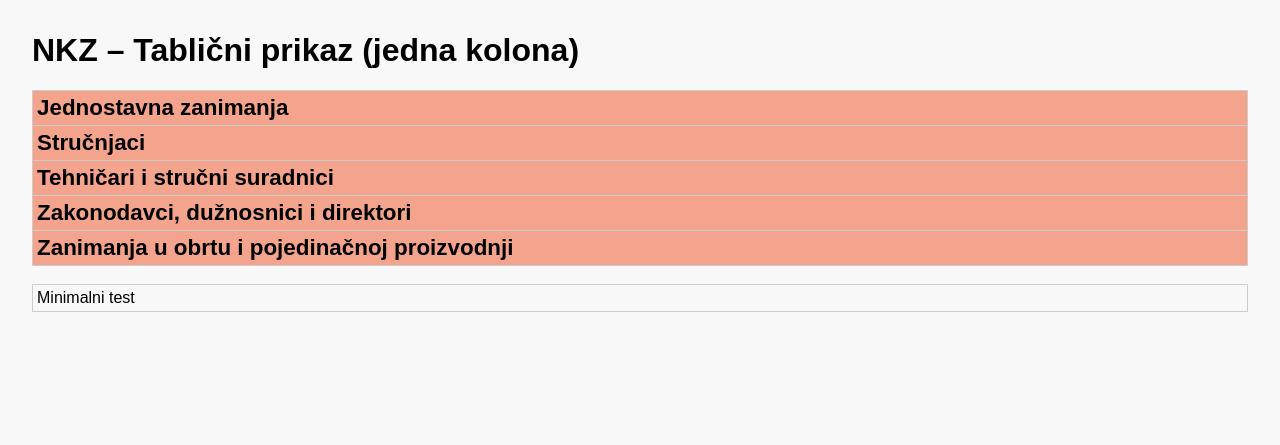
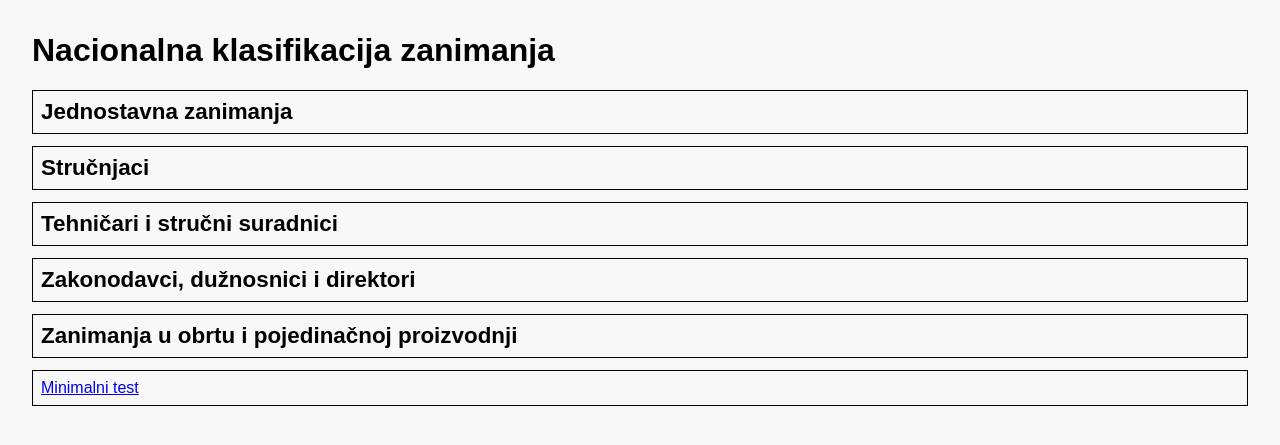
Before and after one commit to gluncic/NKZ10, a FastAPI app: page / in a window 1280 px wide. Shown: the top 445 px of the page. Run offline with FastAPI, Linux system fonts and the light colour scheme; some libraries are stand-ins or nearby versions.

Commit message:
Update index.html 17

```diff
--- a/templates/index.html
+++ b/templates/index.html
@@ -2,81 +2,79 @@
 <html lang="hr">
 <head>
   <meta charset="UTF-8">
-  <title>NKZ – Zanimanja (Jednostupčani prikaz)</title>
+  <title>NKZ – Zanimanja</title>
   <meta http-equiv="Content-Security-Policy" content="default-src 'self' https://unpkg.com; script-src 'self' 'unsafe-inline' https://unpkg.com; style-src 'self' 'unsafe-inline';">
   <style>
     body {
       font-family: sans-serif;
       margin: 2em;
       background: #f8f8f8;
+    }
+    .blok {
+      margin-bottom: 12px;
+      padding: 8px;
+      border: 1px solid black; /* Kvadratni obrub oko svake "ćelije" */
+    }
+    /* Prva razina: rod */
+    .rod-link {
       color: black;
-    }
-    table {
-      border-collapse: collapse;
-      width: 100%;
-    }
-    td {
-      border: 1px solid #ccc;
-      padding: 4px;
-    }
-    /* Stilovi za pojedinačne razine */
-    .rod-row {
-      background-color: rgba(242,80,34,0.5);
       font-size: 1.4em;
       font-weight: bold;
+      text-decoration: none;
     }
-    .group-row {
-      background-color: rgba(0,120,215,0.5);
+    /* Druga razina: skupina */
+    .skupina-link {
+      margin-left: 20px;
+      color: black;
       font-size: 1.2em;
       font-weight: bold;
+      text-decoration: none;
     }
-    .occupation-row {
-      background-color: #ffffff;
+    /* Treća razina: zanimanje */
+    .zanimanje-link {
+      margin-left: 40px;
+      color: black;
       font-size: 1em;
+      text-decoration: none;
     }
+    /* Opis zanimanja */
     .opis {
-      margin-top: 6px;
+      margin-left: 60px;
+      margin-top: 5px;
       background: #f0f0f0;
       padding: 10px;
       font-style: italic;
       border-radius: 5px;
       color: black;
     }
-    a {
-      text-decoration: none;
-      color: black;
+    ul {
+      list-style-type: none;
+      padding-left: 0;
+    }
+    li {
+      margin: 4px 0;
     }
   </style>
 </head>
 <body>
-  <h1>NKZ – Tablični prikaz (jedna kolona)</h1>
-  <table>
-    <tbody id="main-tbody">
-      {% for item in rods %}
-        <tbody id="tbody-{{ item.slug }}">
-          <tr class="rod-row" id="rod-{{ item.slug }}">
-            <td>
-              <a class="rod-link" href="#" hx-get="/skupine/{{ item.slug }}" hx-target="#tbody-{{ item.slug }}" hx-swap="innerHTML">
-                {{ item.rod }}
-              </a>
-            </td>
-          </tr>
-        </tbody>
-      {% endfor %}
-    </tbody>
-  </table>
-  <br>
-  <table>
-    <tbody id="test-tbody">
-      <tr>
-        <td>
-          <a href="#" hx-get="/test" hx-target="#test-tbody" hx-swap="afterbegin">
-            Minimalni test
-          </a>
-        </td>
-      </tr>
-    </tbody>
-  </table>
+  <h1>Nacionalna klasifikacija zanimanja</h1>
+  {% for item in rods %}
+    <div class="blok" id="rod-{{ item.slug }}">
+      <a class="rod-link"
+         href="#"
+         hx-get="/skupine/{{ item.slug }}"
+         hx-target="#rod-{{ item.slug }}"
+         hx-swap="outerHTML">
+        {{ item.rod }}
+      </a>
+    </div>
+  {% endfor %}
+
+  <!-- Minimalni test htmx link -->
+  <div class="blok" id="test">
+    <a href="#" hx-get="/test" hx-target="#test" hx-swap="outerHTML">Minimalni test</a>
+  </div>
+
   <script src="https://unpkg.com/htmx.org@1.9.2"></script>
   <script>
     console.log("htmx:", window.htmx);
```
